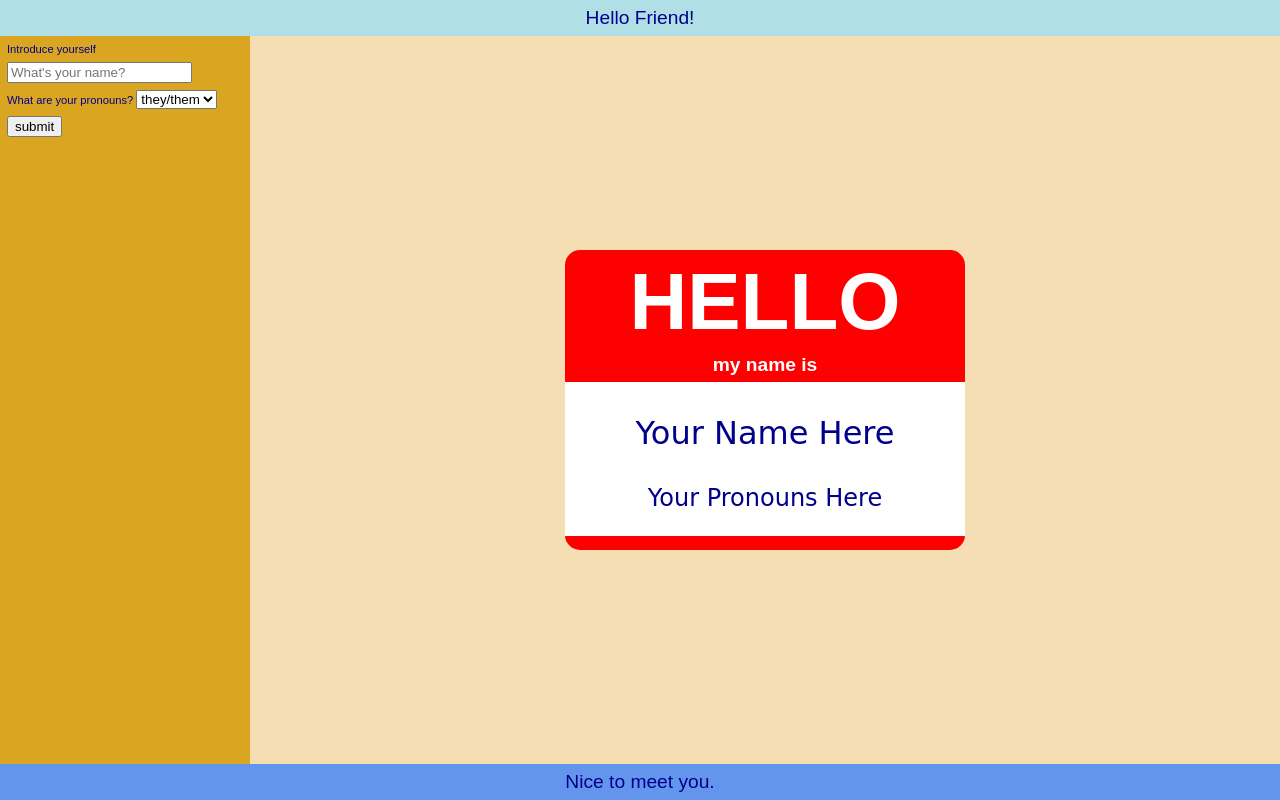
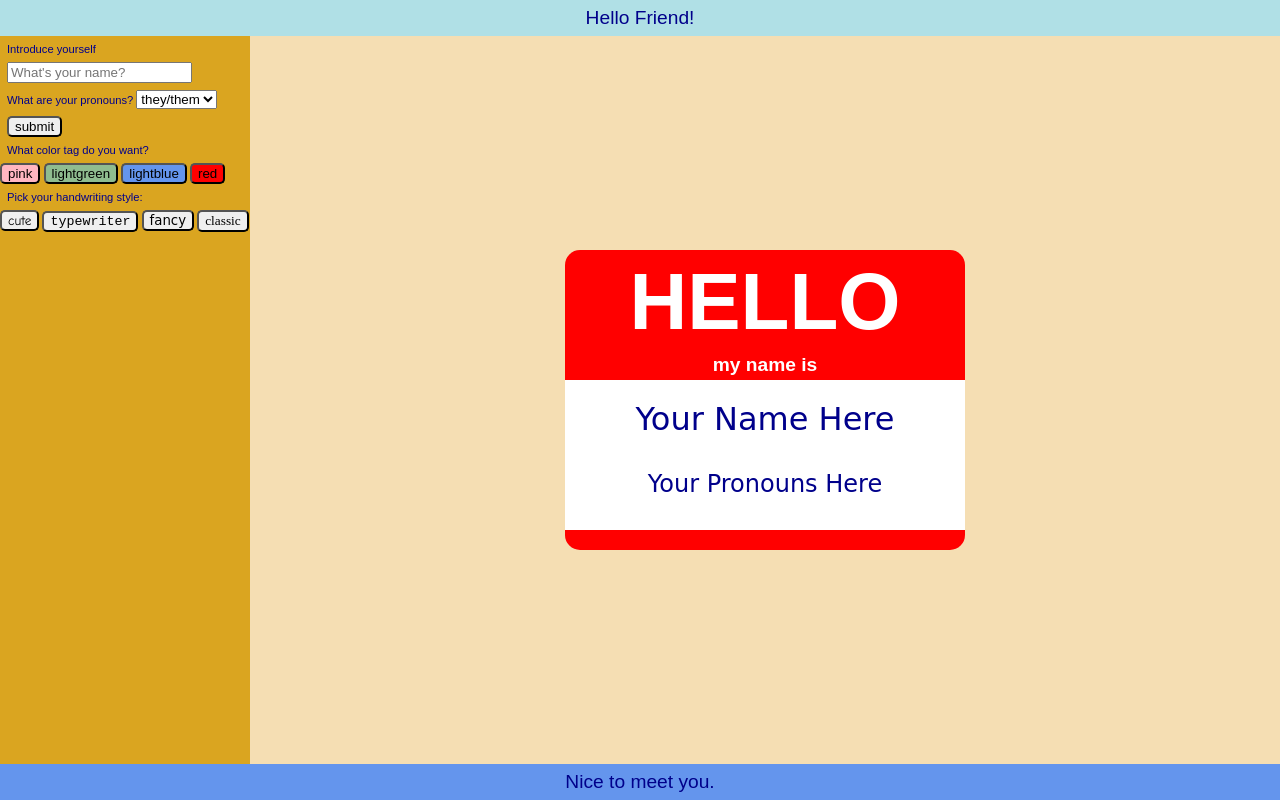
Before and after one commit to dianajodrakos/lab-02a-name-tag, a plain HTML site: page index.html in a window 1280 px wide. Drawn offline with Linux system fonts and the light colour scheme.

Commit message:
added color + font selection functionality

```diff
--- a/app.js
+++ b/app.js
@@ -1,9 +1,25 @@
+//name + pronoun input variables
 const tagNameInput = document.getElementById('name');
 const tagPronounsInput = document.getElementById('pronouns');
 const tagNameDisplay = document.getElementById('tag-name');
 const tagPronounsDisplay = document.getElementById('tag-pronouns');
 const submitButton = document.getElementById('submit');
 
+//color selection variables
+const pinkButton = document.getElementById('pink');
+const greenButton = document.getElementById('lightgreen');
+const blueButton = document.getElementById('lightblue');
+const redButton = document.getElementById('red');
+const tagColor = document.getElementById('tag');
+
+//font selection variables
+const cuteButton = document.getElementById('cute');
+const typeButton = document.getElementById('type');
+const fancyButton = document.getElementById('fancy');
+const classicButton = document.getElementById('classic');
+const tagFont = document.getElementById('tag-middle');
+
+//name + pronoun event listener
 submitButton.addEventListener ('click', () => {
     if (tagNameInput.value === '') {
         tagNameDisplay.textContent = "Anonymous";
@@ -13,3 +29,37 @@ submitButton.addEventListener ('click', () => {
     tagPronounsDisplay.textContent = tagPronounsInput.value;
     }
 });
+
+//color button event listeners
+pinkButton.addEventListener ('click', () => {
+    tagColor.style.background = 'lightpink';
+});
+
+blueButton.addEventListener ('click', () => {
+    tagColor.style.background = 'cornflowerblue';
+});
+
+greenButton.addEventListener ('click', () => {
+    tagColor.style.background = 'darkseagreen';
+});
+
+redButton.addEventListener ('click', () => {
+    tagColor.style.background = 'red';
+});
+
+//font button event listeners
+cuteButton.addEventListener ('click', () => {
+    tagFont.style.fontFamily = 'Comic Sans MS';
+});
+
+typeButton.addEventListener ('click', () => {
+    tagFont.style.fontFamily = 'monospace';
+});
+
+fancyButton.addEventListener ('click', () => {
+    tagFont.style.fontFamily = 'cursive';
+});
+
+classicButton.addEventListener ('click', () => {
+    tagFont.style.fontFamily = 'Brush Script MT';
+});
--- a/index.html
+++ b/index.html
@@ -25,15 +25,30 @@
         <p><button id="submit">submit</button></p>
     </section>
 
+    <section class="color">
+        <p>What color tag do you want?</p>
+        <button id="pink">pink</button>
+        <button id="lightgreen">lightgreen</button>
+        <button id="lightblue">lightblue</button>
+        <button id="red">red</button>
+    </section>
+
+    <section class="font">
+        <p>Pick your handwriting style:</p>
+        <button id="cute">cute</button>
+        <button id="type">typewriter</button>
+        <button id="fancy">fancy</button>
+        <button id="classic">classic</button>
+    </section>
 </sidebar>
 
 <main>
-    <section class="tag">
+    <section id="tag">
         <div class="tag-top">
             <h1>HELLO</h1>
             <h6>my name is</h6>
         </div>
-        <div class="tag-middle">
+        <div id="tag-middle">
             <p id="tag-name">Your Name Here</p>
             <p id="tag-pronouns">Your Pronouns Here</p>
         </div>
--- a/style.css
+++ b/style.css
@@ -40,7 +40,7 @@ sidebar {
     align-self: center;
 }
 
-.tag {
+#tag {
     background-color: red;
     display: flex;
     flex-direction: column;
@@ -87,6 +87,7 @@ h6 {
     width: 100%;
     font-family: sans-serif;
     font-size: 30px;
+    height: 130px;
 }
 
 header p, footer p, sidebar p {
@@ -96,23 +97,65 @@ p .tag-top {
     margin: auto;
 }
 
-.tag-middle {
+#tag-middle {
+    display: flex;
+    align-content: space-around;
+    flex-direction: column;
     font-size: 1.5rem;
     background-color: white;
     color: darkblue;
     font-family: 'Brush Script MT', cursive;
     width: 100%;
+    height: 150px;
 }
 
 .tag-bottom {
     width: 100%;
-    height: 60px;
+    height: 20px;
 }
 
 #tag-name {
     font-size: 2rem;
+    margin: 20px;
+    }
+
+#tag-pronouns {
+    margin: 12px;
 }
 
-#tag-pronoun {
-    margin: 15px;
+button {
+    border-radius: 5px;
+
 }
+
+#pink {
+    background-color:lightpink;
+}
+
+#lightgreen {
+    background-color:darkseagreen;
+}
+
+#lightblue {
+    background-color: cornflowerblue;
+}
+
+#red {
+    background-color: red;
+}
+
+#cute {
+    font-family: 'Comic Sans MS';
+}
+
+#type {
+    font-family: monospace;
+}
+
+#fancy {
+    font-family: cursive;
+}
+
+#classic {
+    font-family: 'Brush Script MT';
+}
```
